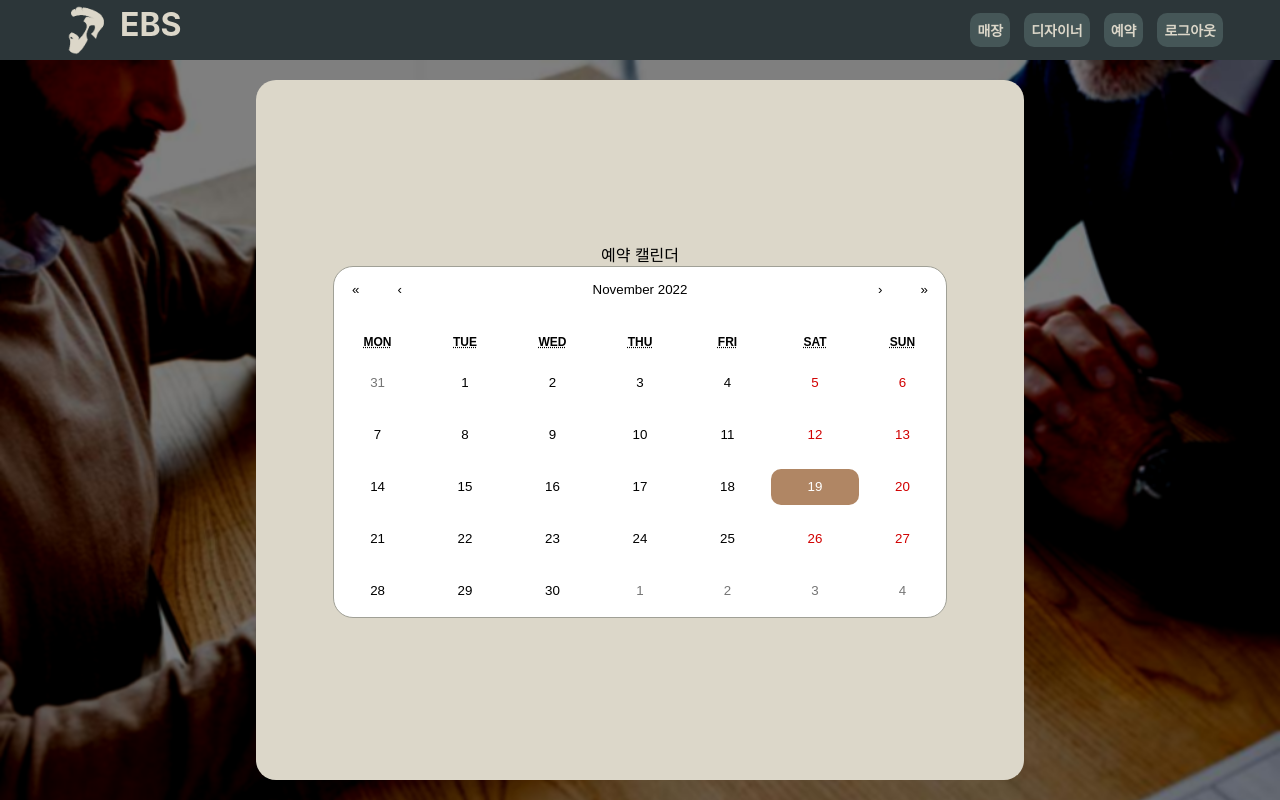
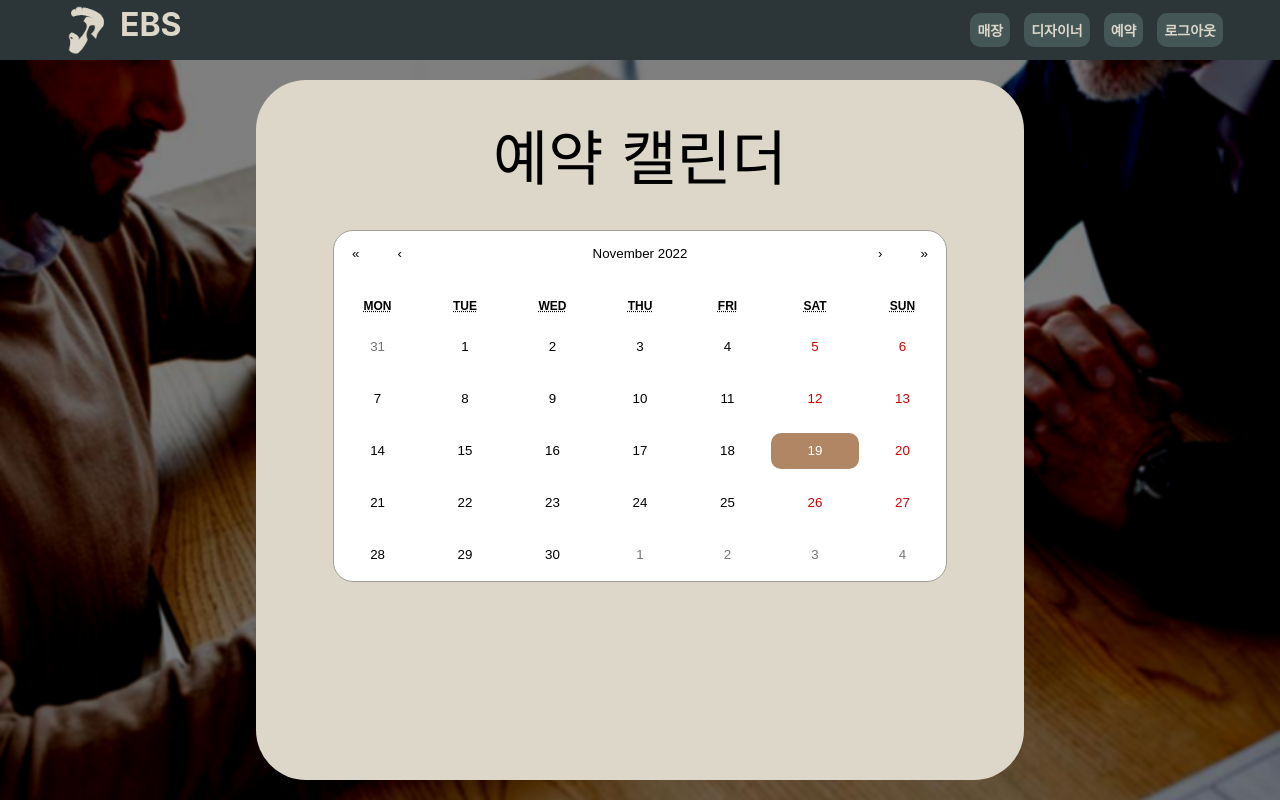
Before and after one commit to ris2131/ssafyEBSMirror, a React (Create React App) app in the folder business-fe/: page /schedule/my-calendar in a window 1280 px wide. Built offline with nearby package versions, Linux system fonts and the light colour scheme.

Commit message:
Style: 캘린더 및 시간표 css 수정.

```diff
--- a/business-fe/src/components/ScheduleDetail/DesignerRow.js
+++ b/business-fe/src/components/ScheduleDetail/DesignerRow.js
@@ -1,20 +1,26 @@
 import styled from "styled-components";
-
+import backgroundImage from "../../assets/reserved2.png";
 
 const TimeTableRow = styled.tr`
 `;
 
 const TimeTableDesignerName = styled.th`
   background-color: antiquewhite;
-  padding: 10px 30px;
-  color: #9D7F5C;
+  padding: 20px 30px;
+  color: #A27B5C;
 `;
 
 const TimeTableData = styled.td`
   background-color: #bfbfbf;
 
   &.reserved {
-    background-color: #9D7F5Cbf;
+    background-color: #5184289f;
+    // background-color: #57d9b3;
+    // background-color: #3F4E4F;
+    //background: url(${backgroundImage}) #bfbfbf;
+    //background-size: cover;
+    // background-size: 3px 1px;
+    background-position: center;
     cursor: pointer;
     font-weight: bold;
   }
--- a/business-fe/src/pages/Schedule/MyCalendar.js
+++ b/business-fe/src/pages/Schedule/MyCalendar.js
@@ -22,19 +22,21 @@ const CalendarMain = styled.main`
 const CalendarInput = styled.section`
   background-color: #DCD7C9;
   width: 60%;
-  border-radius : 20px;
+  border-radius : 50px;
   display: flex;
   flex-direction: column;
-  justify-content: center;
+  justify-content: start;
   align-items: center;
   margin: 20px;
   flex: 1;
 `;
-const FlexInput = styled.div`
-  display: flex;
-  text-align: right;
+
+const TitleDiv = styled.div`
+  font-family: 'Do Hyeon', sans-serif;
+  font-size: 60px;
+  margin: 30px 0px;
+
 `;
-
 const MyCalendar = () => {
 
   return(
@@ -42,7 +44,7 @@ const MyCalendar = () => {
       <NavBar></NavBar>
       <CalendarMain>
         <CalendarInput>
-          <FlexInput>예약 캘린더</FlexInput>
+          <TitleDiv> 예약 캘린더</TitleDiv>
           <CalendarComponent></CalendarComponent>
         </CalendarInput>
       </CalendarMain>
--- a/business-fe/src/pages/Schedule/TimeSheet.js
+++ b/business-fe/src/pages/Schedule/TimeSheet.js
@@ -5,11 +5,19 @@ import NavBar from "../../components/Navbar/NavBar";
 import styled from "styled-components";
 import {getReservationDetail, getTimeSheet} from '../../redux/ScheduleSlice';
 import moment from "moment";
+// 한글로 출력되게 해준다.
+import 'moment/locale/ko';
 import {getDesigner} from "../../redux/DesignerSlice";
 import ScheduleDetail from "../../components/ScheduleDetail/ScheduleDetail";
 import DesignerRow from "../../components/ScheduleDetail/DesignerRow";
 
+//배경화면이미지
+import backgroundImage from "../../assets/calendar_background.png";
+
+
 const ScheduleMain = styled.main`
+  background: url(${backgroundImage});
+  background-size: cover;
   display: flex;
   flex: 1;
   flex-direction: column;
@@ -20,17 +28,23 @@ const ScheduleMain = styled.main`
 const ScheduleSection = styled.section`
   display: flex;
   flex-direction: column;
-  justify-content: center;
+  justify-content: start;
   align-items: center;
-  flex: 1;
-  //background-color: #cfcfcf;
-  padding: 40px;
+  border-radius:50px;
+  flex: 0.5;
+  background-color: #DCD7C9;
+  padding: 20px;
   //box-shadow: #3f3f3f 10px 10px 5px;
 `;
-
+const DateDiv = styled.div`
+  font-family: 'Do Hyeon', sans-serif;
+  font-size: 60px;
+  // margin-top: 20px;
+`;
 const TitleDiv = styled.div`
-  font-size: 48px;
-  margin-bottom: 20px;
+  font-family: 'Do Hyeon', sans-serif;
+  font-size: 40px;
+  margin-bottom: 30px;
 
 `;
 
@@ -40,7 +54,7 @@ const TimeTable = styled.table`
 `;
 
 const TimeTableHead = styled.thead`
-  background-color: #9D7F5C;
+  background-color: #A27B5C;
 `;
 
 const TimeTableHeadRow = styled.tr`
@@ -163,7 +177,9 @@ const TimeSheet = () => {
       <NavBar></NavBar>
       <ScheduleMain>
         <ScheduleSection>
-          <TitleDiv>{moment(date).format("yyyy-MM-DD")} 예약 시간표</TitleDiv>
+          <DateDiv>{moment(date).lang("ko").format("yyyy-MM-DD (ddd)")}</DateDiv>
+          <TitleDiv> 예약 시간표</TitleDiv>
+
           <TimeTable>
             <TimeTableHead>
               <TimeTableHeadRow>
```
